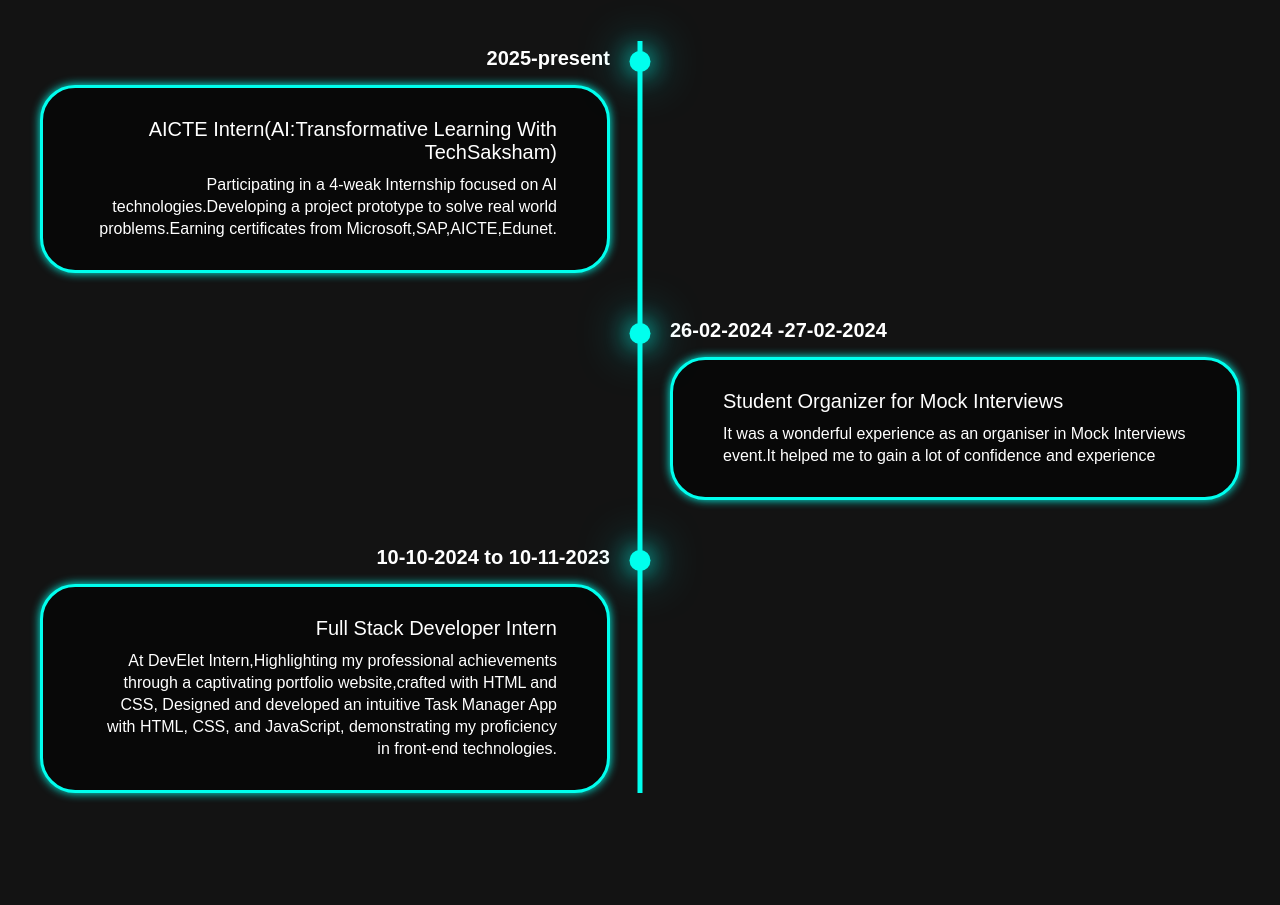
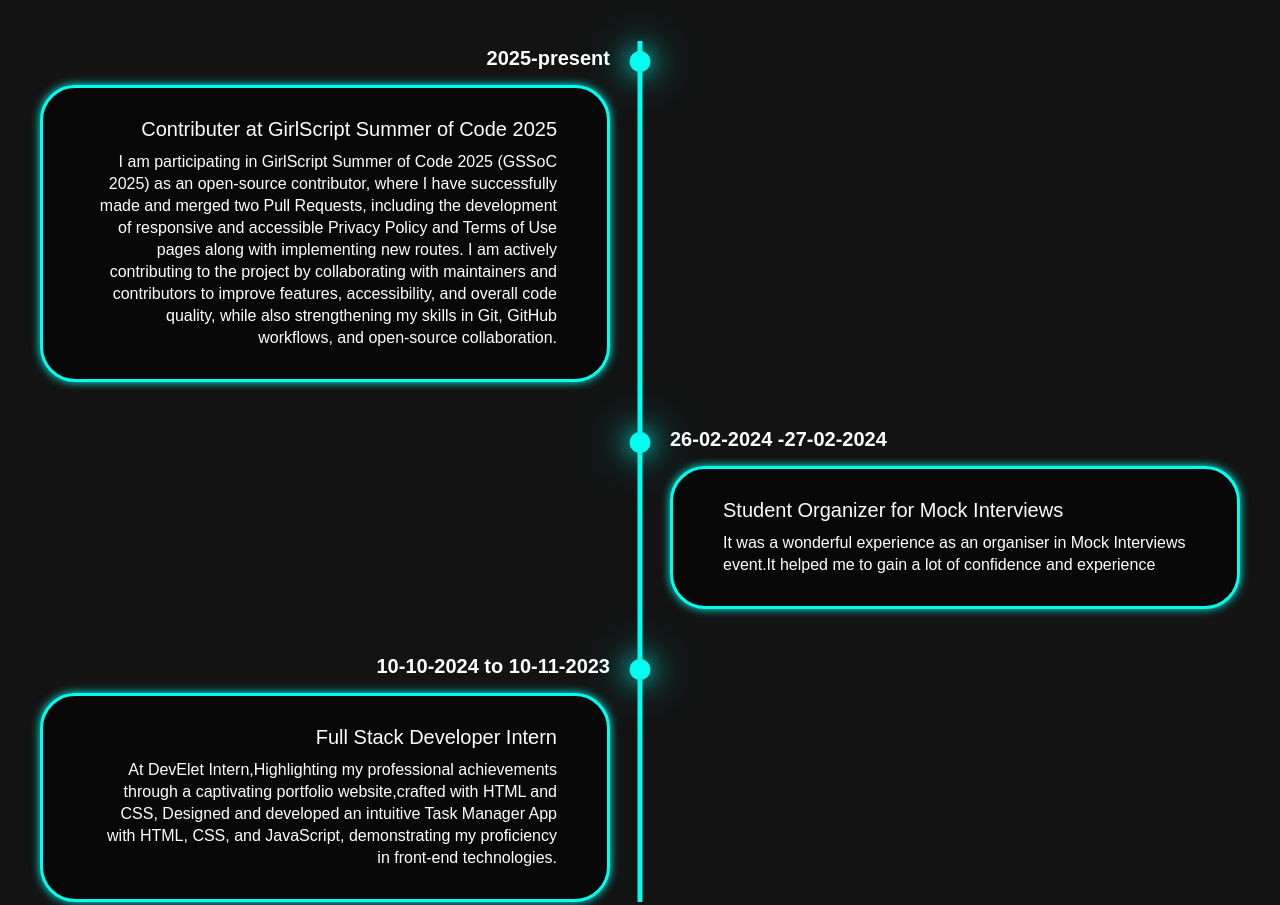
Before and after one commit to Indhuvanguru/MyPortfolio, a plain HTML site: page index.html in a window 1280 px wide. Shown: the part 3251-4156 px from the top of the page. Drawn offline with nearby package versions, Linux system fonts and the light colour scheme.

Commit message:
Update index.html

```diff
--- a/index.html
+++ b/index.html
@@ -187,9 +187,12 @@
             <div class="timeline-dot"></div>
             <div class="timeline-date">2025-present</div>
             <div class="timeline-content">
-                <h3>AICTE Intern(AI:Transformative Learning With TechSaksham)</h3>
-                <p>Participating in a 4-weak Internship focused on AI technologies.Developing a project prototype
-                    to solve real world problems.Earning certificates from Microsoft,SAP,AICTE,Edunet.
+                <h3>Contributer at GirlScript Summer of Code 2025</h3>
+                <p>I am participating in GirlScript Summer of Code 2025 (GSSoC 2025) as an open-source contributor,
+                    where I have successfully made and merged two Pull Requests, including the development of responsive
+                    and accessible Privacy Policy and Terms of Use pages along with implementing new routes. I am actively
+                    contributing to the project by collaborating with maintainers and contributors to improve features, accessibility,
+                    and overall code quality, while also strengthening my skills in Git, GitHub workflows, and open-source collaboration.
                 </p>
             </div>
 
```
